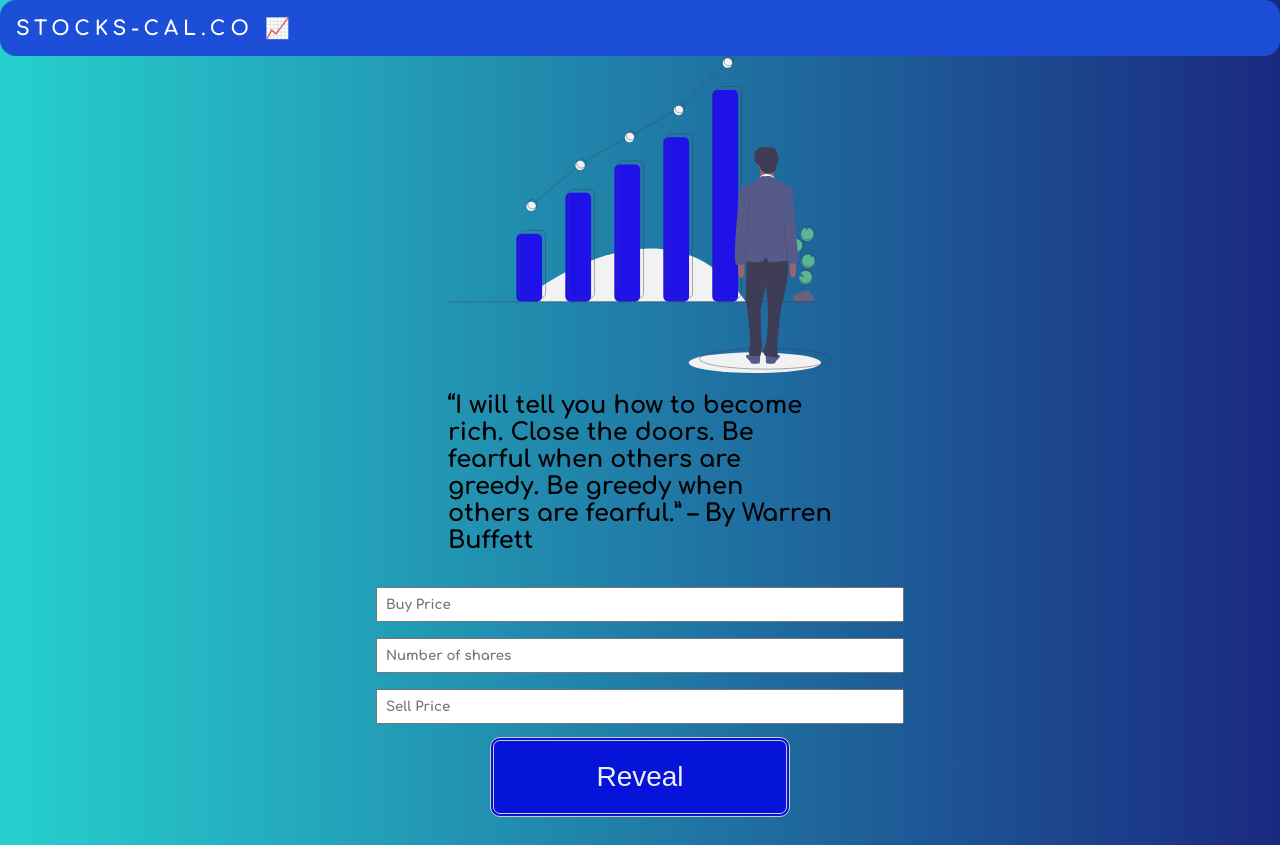
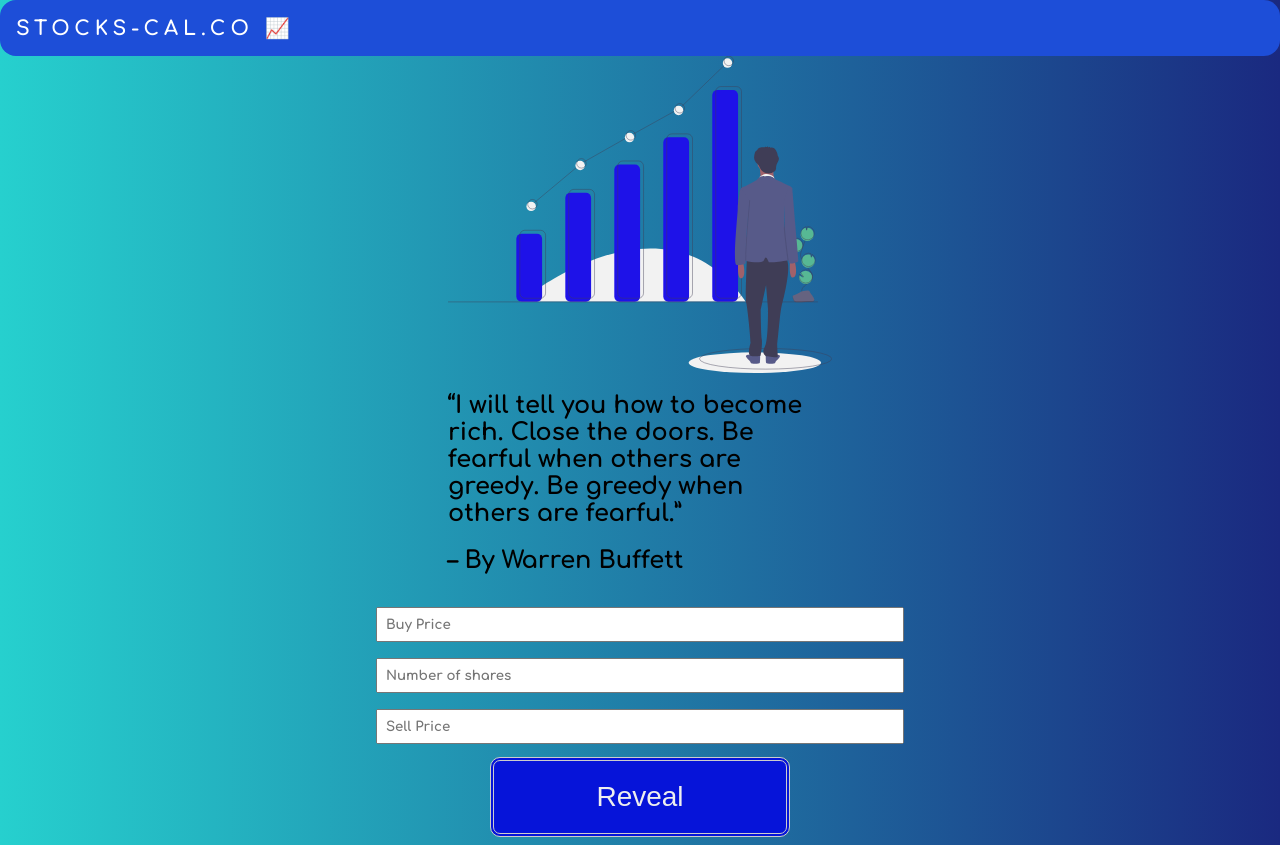
Before and after one commit to Skullninja72/profit-loss-calculator, a plain HTML site: page index.html in a window 1280 px wide. Shown: the top 845 px of the page. Drawn offline with Linux system fonts and the light colour scheme; a web font is replaced by a local one.

Commit message:
update-quotes

```diff
--- a/index.html
+++ b/index.html
@@ -13,8 +13,8 @@
 
 <header >
      <img class="hero-image" src="images/stocks.svg">
-     <h2 class="hero-image">“I will tell you how to become rich. Close the doors. Be fearful when others are greedy. Be greedy when others are fearful.”
-           – By Warren Buffett
+     <h2 class="hero-image">“I will tell you how to become rich. Close the doors. Be fearful when others are greedy. Be greedy when others are fearful.”</h2>
+     <h2 class="hero-image">    – By Warren Buffett
 </h2>
 </header>
 
```
